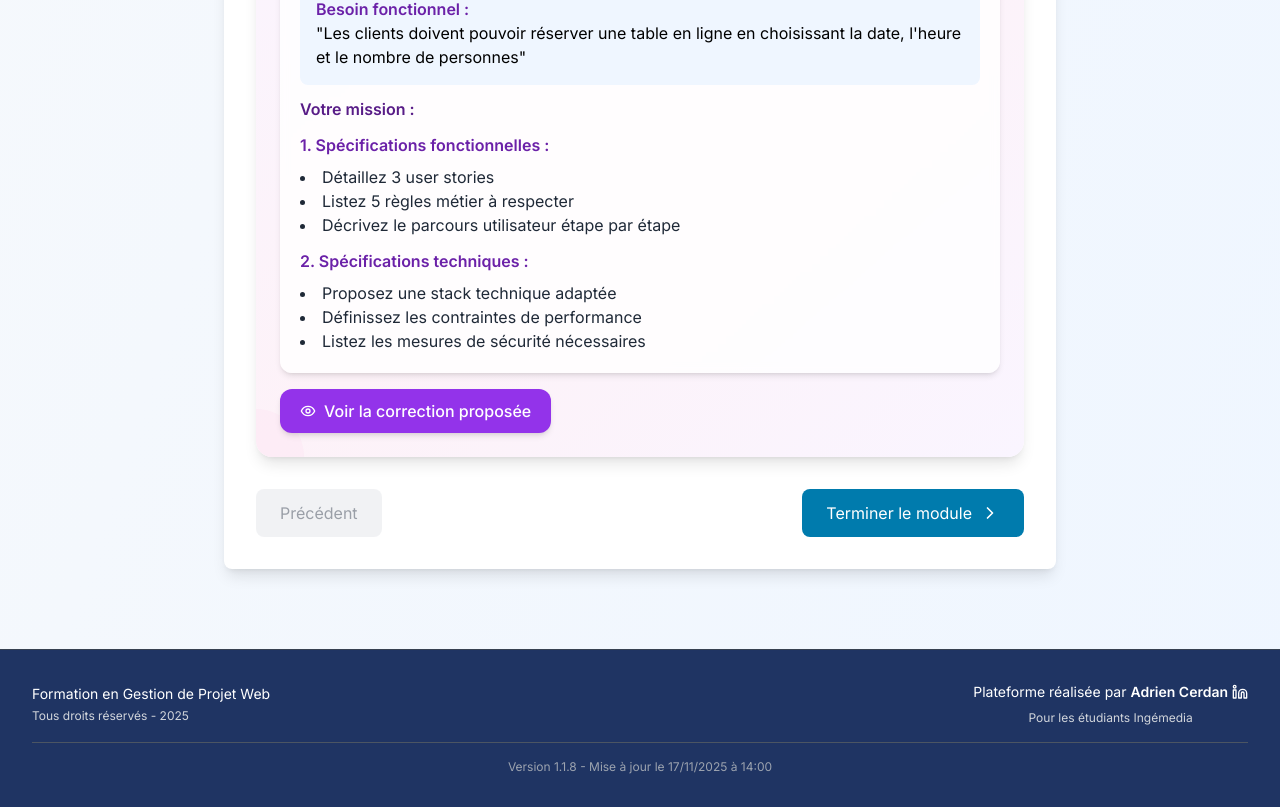
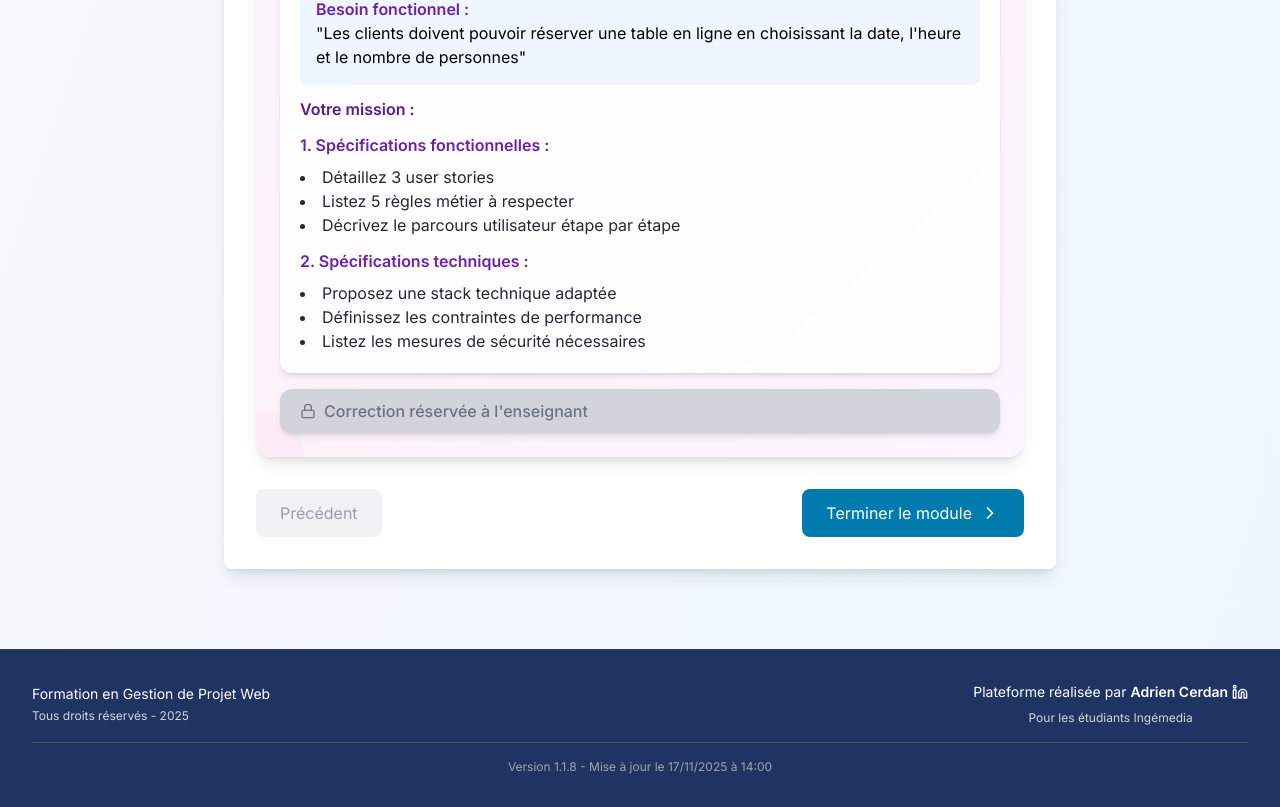
Before and after one commit to GetupAgency/Gestion-de-Projet-Ing-media, a Next.js app: page /module/conception in a window 1280 px wide. Shown: the part 2956-3763 px from the top of the page. Built offline with nearby package versions, Linux system fonts and the light colour scheme; no server answers.

Commit message:
ProjetV10

```diff
--- a/components/CasPratique.tsx
+++ b/components/CasPratique.tsx
@@ -2,7 +2,7 @@
 
 import { useState, useEffect } from 'react'
 import { Eye, EyeOff, Lightbulb, Lock } from 'lucide-react'
-import { checkAndEnableTeacherMode } from '@/lib/teacherMode'
+import { isTeacherMode } from '@/lib/teacherMode'
 
 interface CasPratiqueProps {
   title: string
@@ -16,7 +16,7 @@ export default function CasPratique({ title, description, exercice, correction }
   const [isTeacher, setIsTeacher] = useState(false)
 
   useEffect(() => {
-    setIsTeacher(checkAndEnableTeacherMode())
+    setIsTeacher(isTeacherMode())
   }, [])
 
   return (
--- a/lib/syncSystem.ts
+++ b/lib/syncSystem.ts
@@ -149,13 +149,14 @@ export function subscribeToScores(callback: (teams: TeamData[]) => void) {
     .on('postgres_changes',
       { event: '*', schema: 'public', table: 'teams' },
       () => {
-        // Recharger les données
         getAllScoresFromSupabase().then(callback)
       }
     )
     .subscribe()
 
   return () => {
-    supabase.removeChannel(channel)
+    if (supabase) {
+      supabase.removeChannel(channel)
+    }
   }
 }
```
